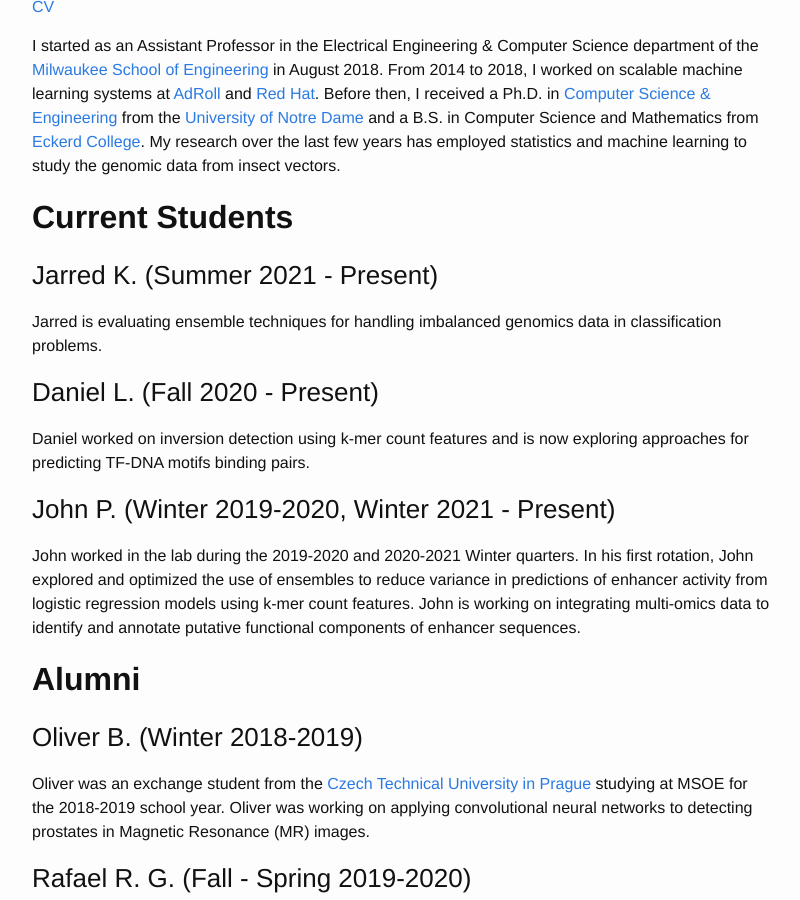
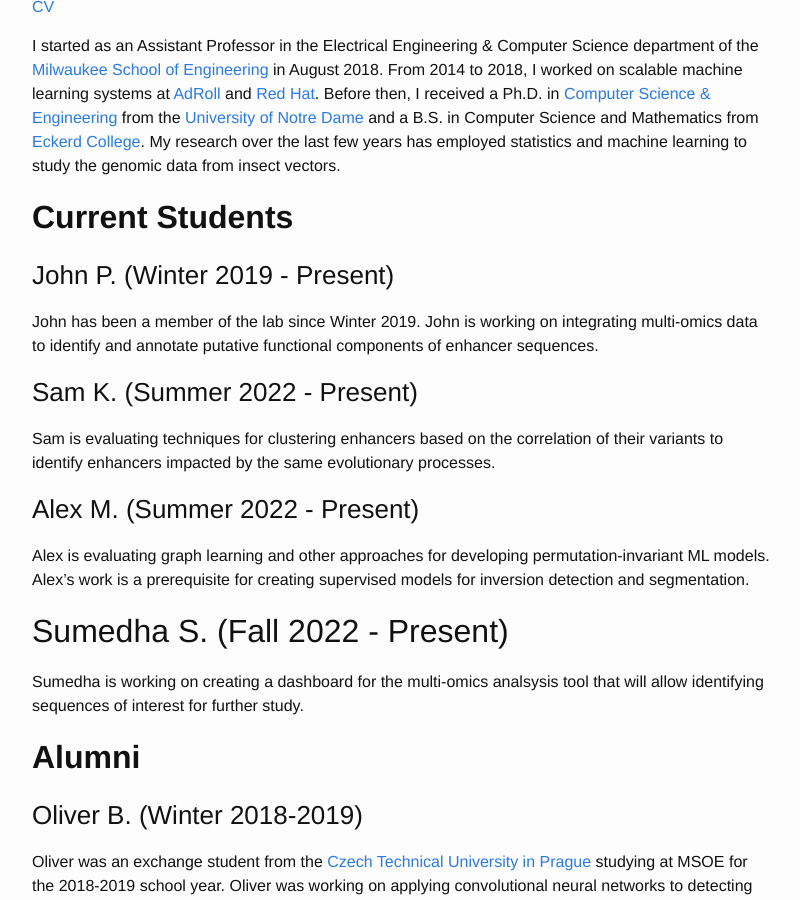
Before and after one commit to nowling-lab/nowling-lab.github.io, a Jekyll site: the page built from lab_members.md, in a window 1280 px wide and 900 px high, scrolled down 540 px. Shown: the whole window, without its empty margins (238-1038 px from the left). Built offline with Jekyll 4.4.1, drawn with Linux system fonts in a browser that asks for light colours; some of the changed text lies outside the part shown.

Commit message:
Updated lab members page

```diff
--- a/lab_members.md
+++ b/lab_members.md
@@ -14,14 +14,17 @@ I started as an Assistant Professor in the Electrical Engineering & Computer Sci
 
 ## **Current Students**
 
-### Jarred K. (Summer 2021 - Present)
-Jarred is evaluating ensemble techniques for handling imbalanced genomics data in classification problems.
+### John P. (Winter 2019 - Present)
+John has been a member of the lab since Winter 2019.  John is working on integrating multi-omics data to identify and annotate putative functional components of enhancer sequences.
 
-### Daniel L. (Fall 2020 - Present)
-Daniel worked on inversion detection using k-mer count features and is now exploring approaches for predicting TF-DNA motifs binding pairs.
+### Sam K. (Summer 2022 - Present)
+Sam is evaluating techniques for clustering enhancers based on the correlation of their variants to identify enhancers impacted by the same evolutionary processes.
 
-### John P. (Winter 2019-2020, Winter 2021 - Present)
-John worked in the lab during the 2019-2020 and 2020-2021 Winter quarters.  In his first rotation, John explored and optimized the use of ensembles to reduce variance in predictions of enhancer activity from logistic regression models using k-mer count features.  John is working on integrating multi-omics data to identify and annotate putative functional components of enhancer sequences.
+### Alex M. (Summer 2022 - Present)
+Alex is evaluating graph learning and other approaches for developing permutation-invariant ML models.  Alex's work is a prerequisite for creating supervised models for inversion detection and segmentation.
+
+## Sumedha S. (Fall 2022 - Present)
+Sumedha is working on creating a dashboard for the multi-omics analsysis tool that will allow identifying sequences of interest for further study.
 
 ## **Alumni**
 
@@ -45,3 +48,15 @@ Andrew analyzed differences between FAIRE peaks for versions 3 and 5 of the *Aed
 
 ### Matt A. (Summer 2019, Fall 2020 - Spring 2021)
 Matt worked with me during the summer of 2019 and is back for the 2020-2021 academic year.  Matt is a junior in the [Computer Science](https://www.msoe.edu/academics/undergraduate-degrees/engineering/computer-science/) program at MSOE.  Matt previously implemented a population genetics simulator and explored how different processes of molecular evolution present in PCA of SNP data.  This year, Matt is working on automating parameter selection for the inversion detection using machine learning.
+
+### Jarred K. (Summer 2021 - Spring 2022)
+Jarred evaluated ensemble techniques for handling imbalanced genomics data in classification problems.
+
+### José H. (Summer 2022)
+José prototyped a GUI application for annotating peaks in functional genomics data.  José's tool will make it easier to curate high-quality training sets for the next generation of ML-based peak callers.
+
+### Rachel M. (Summer 2022)
+Rachel, a biology major from nearby Alverno College, analyzed distributions of enhancers and genes in the _Anopheles coluzzii_ mosquito genome.
+
+### Daniel L. (Fall 2020 - Summer 2022)
+Daniel worked on a variety of projects related inversion detection with k-mer count features.
```
